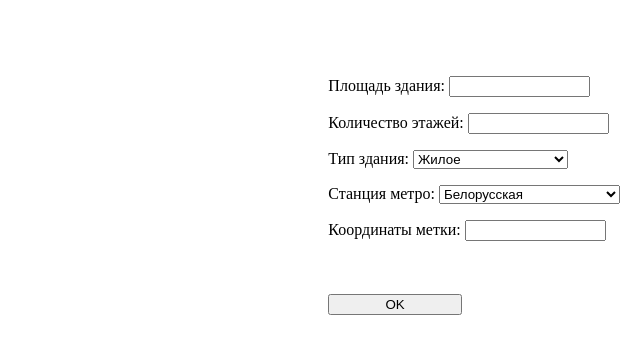
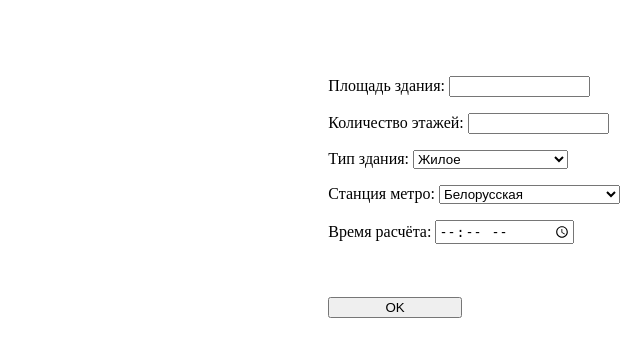
Before and after one commit to code-n-cry/DriveHack_MosTransProject, a FastAPI app: page / in a window 1280 px wide. Shown: the top 357 px of the page, without its empty margins (640-1280 px from the left). Run offline with FastAPI, Linux system fonts and the light colour scheme; some libraries are stand-ins or nearby versions.

Commit message:
ну залил

```diff
--- a/frontend/templates/main.html
+++ b/frontend/templates/main.html
@@ -31,7 +31,8 @@
                     <option value='Беговая'>Беговая</option>
                 </select>
             </p>
-            <p><label>Координаты метки: </label><input id="coords" class="form-control" name="icon-text" readonly/></p>
+            <p><label>Время расчёта: </label><input type="time", value="time" id="time"></p>
+
             <p id="qnt" style="visibility: hidden;"><label>Количество зданий: </label><input id="houses" class="form-control" name="icon-text"/></p>
             <p><input id="ok_btn" type="submit" , value='OK'>
             </p>
```
